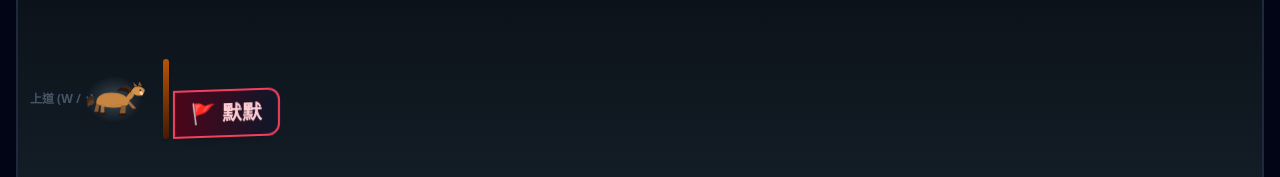
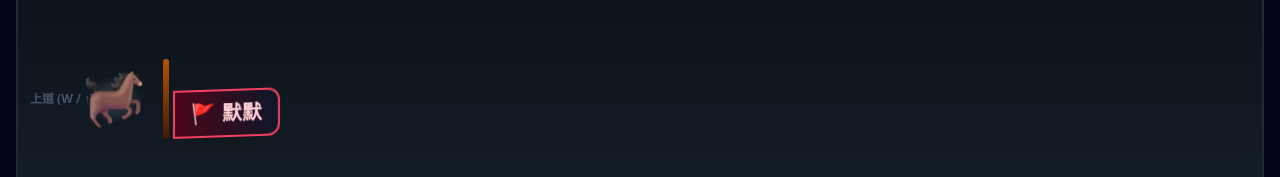
Before and after one commit to Tai-sura/Chi-game02, a plain HTML site: page index.html in a window 1280 px wide. Shown: the part 198-375 px from the top of the page. Drawn offline with nearby package versions, Linux system fonts and the light colour scheme.

Commit message:
Restore the original computer horse so every device shows the same graphic.
Co-authored-by: Cursor <cursoragent@cursor.com>

```diff
--- a/index.html
+++ b/index.html
@@ -145,8 +145,11 @@
       display: block;
       width: 100%;
       height: 100%;
-      overflow: visible;
-      /* 內嵌向量圖，不使用系統繪文字，也不加 filter / transform，避免各裝置畫成不同的馬 */
+      object-fit: contain;
+      object-position: center;
+      pointer-events: none;
+      user-select: none;
+      /* 固定電腦版馬圖，不跟系統繪文字走，也不加 filter / transform */
       filter: none !important;
       transform: none;
     }
@@ -302,30 +305,7 @@
       <div id="horse-player" style="top: 25%;">
         <!-- 奔馳動畫只在外層；馬圖本身不做 CSS filter，避免手機碎圖 -->
         <div id="horse-visual" class="horse-bob horse-gallop" aria-label="戰馬衝刺">
-          <svg class="horse-emoji" viewBox="0 0 160 100" xmlns="http://www.w3.org/2000/svg" role="img" aria-hidden="true">
-            <path d="M30 44 C16 40 8 54 14 72 C20 62 26 58 32 58 C28 52 28 46 30 44 Z" fill="#3A2918"/>
-            <path d="M28 52 C18 50 12 60 16 70 C22 64 26 60 32 60 Z" fill="#5A3B24"/>
-            <path d="M36 60 L30 84 L40 84 L44 62 Z" fill="#8A5A32"/>
-            <path d="M48 62 L46 86 L56 86 L56 64 Z" fill="#A56B3C"/>
-            <path d="M28 82 H42 V88 H28 Z" fill="#24180F"/>
-            <path d="M44 84 H58 V90 H44 Z" fill="#24180F"/>
-            <path d="M36 58 C36 42 52 34 74 34 C96 34 112 42 118 52 C122 60 114 68 100 70 C78 74 54 70 42 64 C36 60 34 60 36 58 Z" fill="#C68642"/>
-            <path d="M46 62 C62 70 90 70 110 58 C98 66 70 70 48 64 Z" fill="#A56B3C"/>
-            <path d="M108 50 C116 36 122 28 130 24 C134 34 130 46 120 52 C114 56 108 54 108 50 Z" fill="#C68642"/>
-            <path d="M126 26 C132 16 148 16 156 26 C158 34 152 42 142 42 C132 42 124 34 126 26 Z" fill="#D4924A"/>
-            <path d="M146 30 C152 32 154 38 150 42 C144 38 142 32 146 30 Z" fill="#F6D7AE"/>
-            <path d="M132 20 L128 8 L138 18 Z" fill="#A56B3C"/>
-            <path d="M140 16 L144 6 L150 18 Z" fill="#8A5A32"/>
-            <path d="M124 24 C112 10 96 16 94 28 C104 22 114 26 122 34 Z" fill="#3A2918"/>
-            <path d="M118 30 C106 16 90 22 88 32 C100 26 110 30 118 38 Z" fill="#24180F"/>
-            <ellipse cx="146" cy="28" rx="2.3" ry="2.8" fill="#1C120C"/>
-            <circle cx="146.8" cy="27.1" r="0.75" fill="#FFFFFF"/>
-            <ellipse cx="154" cy="36" rx="1.4" ry="1" fill="#6B3F24"/>
-            <path d="M98 66 L94 88 L108 88 L110 66 Z" fill="#8A5A32"/>
-            <path d="M114 60 L130 78 L136 74 L120 56 Z" fill="#A56B3C"/>
-            <path d="M92 86 H110 V92 H92 Z" fill="#24180F"/>
-            <path d="M128 74 H140 V78 H128 Z" fill="#24180F"/>
-          </svg>
+          <img class="horse-emoji" src="horse.png" alt="" draggable="false">
         </div>
       </div>
 
```
Also changed, not shown: horse.png (added).
